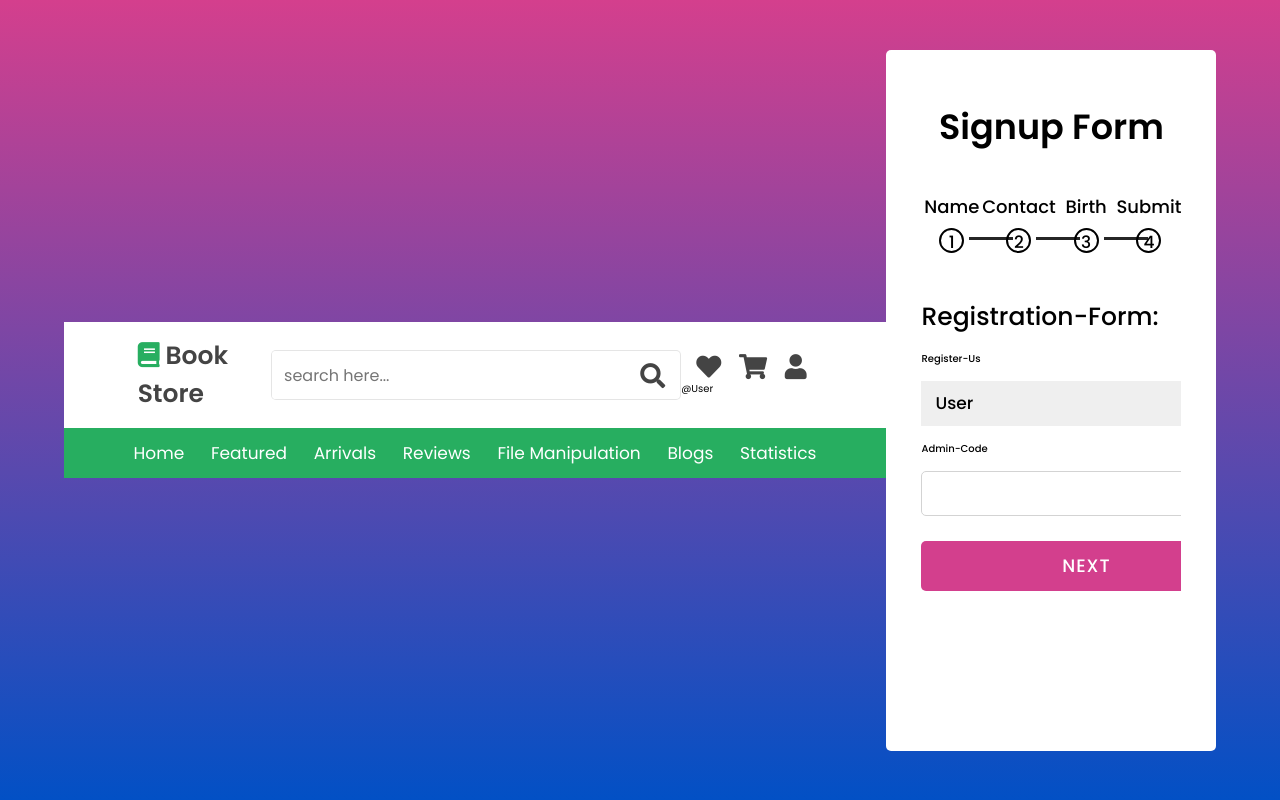
After one commit to WEB-DDPE-Group-8/Elibrary-php, a PHP site: page /register.php in a window 1280 px wide. The commit adds this page. Run offline with PHP 8.4, Linux system fonts and the light colour scheme; data that the repository does not hold is empty; some libraries are stand-ins or nearby versions.

Commit message:
with register ui

```diff
--- /dev/null
+++ b/css/register.css
@@ -0,0 +1,178 @@
+/* registration page */
+
+.reg{
+    display: flex;
+    align-items: center;
+    justify-content: center;
+    min-height: 100vh;
+    overflow: hidden;
+    background: -webkit-linear-gradient(bottom, #0250c5, #d43f8d);
+  }
+  ::selection{
+    color: #fff;
+    background: #d43f8d;
+  }
+  .container{
+    width: 330px;
+    background: #fff;
+    text-align: center;
+    border-radius: 5px;
+    padding: 50px 35px 10px 35px;
+  }
+  .container header{
+    font-size: 35px;
+    font-weight: 600;
+    margin: 0 0 30px 0;
+  }
+  .container .form-outer{
+    width: 100%;
+    overflow: hidden;
+  }
+  .container .form-outer form{
+    display: flex;
+    width: 400%;
+  }
+  .form-outer form .page{
+    width: 25%;
+    transition: margin-left 0.3s ease-in-out;
+  }
+  .form-outer form .page .title{
+    text-align: left;
+    font-size: 25px;
+    font-weight: 500;
+  }
+  .form-outer form .page .field{
+    width: 330px;
+    height: 45px;
+    margin: 45px 0;
+    display: flex;
+    position: relative;
+  }
+  form .page .field .label{
+    position: absolute;
+    top: -30px;
+    font-weight: 500;
+  }
+  form .page .field input{
+    height: 100%;
+    width: 100%;
+    border: 1px solid lightgrey;
+    border-radius: 5px;
+    padding-left: 15px;
+    font-size: 18px;
+  }
+  form .page .field select{
+    width: 100%;
+    padding-left: 10px;
+    font-size: 17px;
+    font-weight: 500;
+  }
+  form .page .field button{
+    width: 100%;
+    height: calc(100% + 5px);
+    border: none;
+    background: #d33f8d;
+    margin-top: -20px;
+    border-radius: 5px;
+    color: #fff;
+    cursor: pointer;
+    font-size: 18px;
+    font-weight: 500;
+    letter-spacing: 1px;
+    text-transform: uppercase;
+    transition: 0.5s ease;
+  }
+  form .page .field button:hover{
+    background: #000;
+  }
+  form .page .btns button{
+    margin-top: -20px!important;
+  }
+  form .page .btns button.prev{
+    margin-right: 3px;
+    font-size: 17px;
+  }
+  form .page .btns button.next{
+    margin-left: 3px;
+  }
+  .container .progress-bar{
+    display: flex;
+    margin: 40px 0;
+    user-select: none;
+  }
+  .container .progress-bar .step{
+    text-align: center;
+    width: 100%;
+    position: relative;
+  }
+  .container .progress-bar .step p{
+    font-weight: 500;
+    font-size: 18px;
+    color: #000;
+    margin-bottom: 8px;
+  }
+  .progress-bar .step .bullet{
+    height: 25px;
+    width: 25px;
+    border: 2px solid #000;
+    display: inline-block;
+    border-radius: 50%;
+    position: relative;
+    transition: 0.2s;
+    font-weight: 500;
+    font-size: 17px;
+    line-height: 25px;
+  }
+  .progress-bar .step .bullet.active{
+    border-color: #d43f8d;
+    background: #d43f8d;
+  }
+  .progress-bar .step .bullet span{
+    position: absolute;
+    left: 50%;
+    transform: translateX(-50%);
+  }
+  .progress-bar .step .bullet.active span{
+    display: none;
+  }
+  .progress-bar .step .bullet:before,
+  .progress-bar .step .bullet:after{
+    position: absolute;
+    content: '';
+    bottom: 11px;
+    right: -51px;
+    height: 3px;
+    width: 44px;
+    background: #262626;
+  }
+  .progress-bar .step .bullet.active:after{
+    background: #d43f8d;
+    transform: scaleX(0);
+    transform-origin: left;
+    animation: animate 0.3s linear forwards;
+  }
+  @keyframes animate {
+    100%{
+      transform: scaleX(1);
+    }
+  }
+  .progress-bar .step:last-child .bullet:before,
+  .progress-bar .step:last-child .bullet:after{
+    display: none;
+  }
+  .progress-bar .step p.active{
+    color: #d43f8d;
+    transition: 0.2s linear;
+  }
+  .progress-bar .step .check{
+    position: absolute;
+    left: 50%;
+    top: 70%;
+    font-size: 15px;
+    transform: translate(-50%, -50%);
+    display: none;
+  }
+  .progress-bar .step .check.active{
+    display: block;
+    color: #fff;
+  }
--- a/inc/nav_bar.php
+++ b/inc/nav_bar.php
@@ -101,8 +101,6 @@
       <div class="login-form-container">
         <div id="close-login-btn" class="fas fa-times"></div>
 
-
-
         <div>
 
         </div>
@@ -132,43 +130,11 @@
           <p>forget password ? <a href="#">click here</a></p>
           <p id="register">don't have an account ?
             <!-- <button id= "reg-btn"> click here to register</button> -->
-            <a href="regadmin.php">create one</a></p>
+            <a href="register.php">create one</a></p>
         </form>
       </div>
 
-      <!-- register form
-      <div class="registration-form-container">
-        <div id="close-login-btn" class="fas fa-times"></div>
 
-        <form action="./lib/db.php" method="POST" >
-        -->
-        <!-- <form action="">
-          <h3>sign in</h3>
-          <span>username</span>
-          <input
-            type="text"
-            name="cred"
-            class="box"
-            placeholder="enter your email"
-            id=""
-          />
-          <span>password</span>
-          <input
-            type="password"
-            name="pass"
-            class="box"
-            placeholder="enter your password"
-            id=""
-          />
-          <div class="checkbox">
-            <input type="checkbox" name="" id="remember-me" />
-            <label for="remember-me"> remember me</label>
-          </div>
-          <input type="submit" value="sign in" name="log_user" class="btn" />
-          <p>forget password ? <a href="#">click here</a></p>
-          <p>don't have an account ? <a href="regadmin.php">create one</a></p>
-        </form>
-      </div>  -->
 
   <!-- custom js file link  -->
   <?php
--- /dev/null
+++ b/register.php
@@ -0,0 +1,143 @@
+<!DOCTYPE html>
+<html lang="en" dir="ltr">
+  <head>
+    <meta charset="utf-8">
+    <title>Registration</title>
+    <link rel="stylesheet" href="css/register.css">
+    <script src="https://kit.fontawesome.com/a076d05399.js"></script>
+
+    <?php include("./inc/nav_bar.php") ?>
+
+  </head>
+  <body class = "reg">
+    <div class="container">
+      <header>Signup Form</header>
+      <div class="progress-bar">
+        <div class="step">
+          <p>Name</p>
+          <div class="bullet">
+            <span>1</span>
+          </div>
+          <div class="check fas fa-check"></div>
+        </div>
+        <div class="step">
+          <p>Contact</p>
+          <div class="bullet">
+            <span>2</span>
+          </div>
+          <div class="check fas fa-check"></div>
+        </div>
+        <div class="step">
+          <p>Birth</p>
+          <div class="bullet">
+            <span>3</span>
+          </div>
+          <div class="check fas fa-check"></div>
+        </div>
+        <div class="step">
+          <p>Submit</p>
+          <div class="bullet">
+            <span>4</span>
+          </div>
+          <div class="check fas fa-check"></div>
+        </div>
+      </div>
+      <div class="form-outer">
+        <form action="#">
+          <div class="page slide-page">
+            <div class="title">Registration-form:</div>
+            <div class="field">
+              <div class="label">Register-us</div>
+              <select>
+                <option>User</option>
+                <option>Admin</option>
+              </select>
+            </div>
+            <div class="field">
+              <div class="label">Admin-Code</div>
+              <input type="text">
+            </div>
+            <div class="field">
+              <button class="firstNext next">Next</button>
+            </div>
+          </div>
+
+          <div class="page slide-page">
+            <div class="title">Basic Info:</div>
+            <div class="field">
+              <div class="label">First Name</div>
+              <input type="text">
+            </div>
+            <div class="field">
+              <div class="label">Last Name</div>
+              <input type="text">
+            </div>
+            <div class="field">
+              <button class="prev-101 prev">Previous</button>
+              <button class="firstNext-1 next">Next</button>
+
+            </div>
+          </div>
+
+          <div class="page">
+            <div class="title">Contact Info:</div>
+            <div class="field">
+              <div class="label">Email Address</div>
+              <input type="text">
+            </div>
+            <div class="field">
+              <div class="label">Phone Number</div>
+              <input type="Number">
+            </div>
+            <div class="field btns">
+              <button class="prev-1 prev">Previous</button>
+              <button class="next-1 next">Next</button>
+            </div>
+          </div>
+
+          <div class="page">
+            <div class="title">Date of Birth:</div>
+            <div class="field">
+              <div class="label">Date</div>
+              <input type="text">
+            </div>
+            <div class="field">
+              <div class="label">Gender</div>
+              <select>
+                <option>Male</option>
+                <option>Female</option>
+                <option>Other</option>
+              </select>
+            </div>
+            <div class="field btns">
+              <button class="prev-2 prev">Previous</button>
+              <button class="next-2 next">Next</button>
+            </div>
+          </div>
+
+          <div class="page">
+            <div class="title">Login Details:</div>
+            <div class="field">
+              <div class="label username">Username</div>
+              <input type="text">
+            </div>
+            <div class="field password">
+              <div class="label">Password</div>
+              <input type="password">
+            </div>
+            <div class="field password">
+              <div class="label">Password</div>
+              <input type="password">
+            </div>
+            <div class="field btns">
+              <button class="prev-3 prev">Previous</button>
+              <button class="submit">Submit</button>
+            </div>
+          </div>
+        </form>
+      </div>
+    </div>
+    <script src="js/register.js" ></script>
+
+  </body>
+</html>
```
Also changed, not shown: js/register.js (added, +95 -0 lines), report.txt (+13 -13 lines), js/script.js (line endings or trailing spaces).
